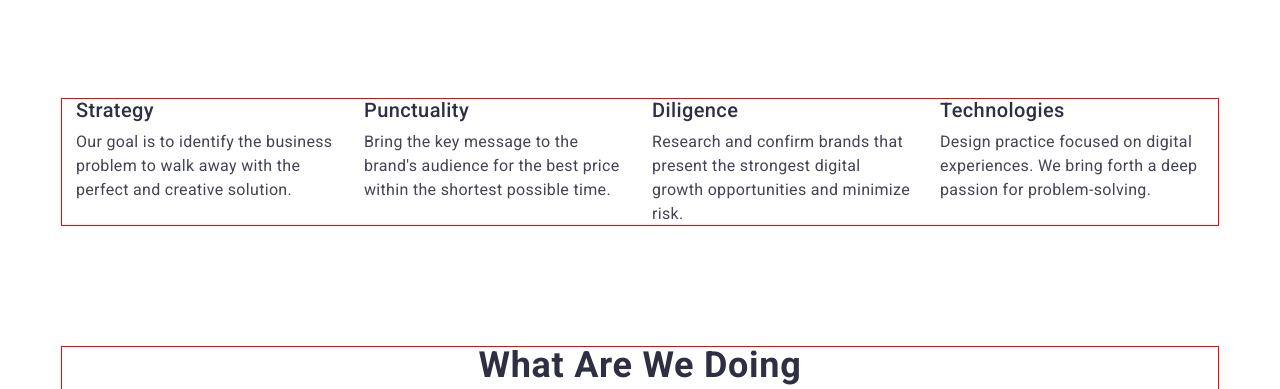
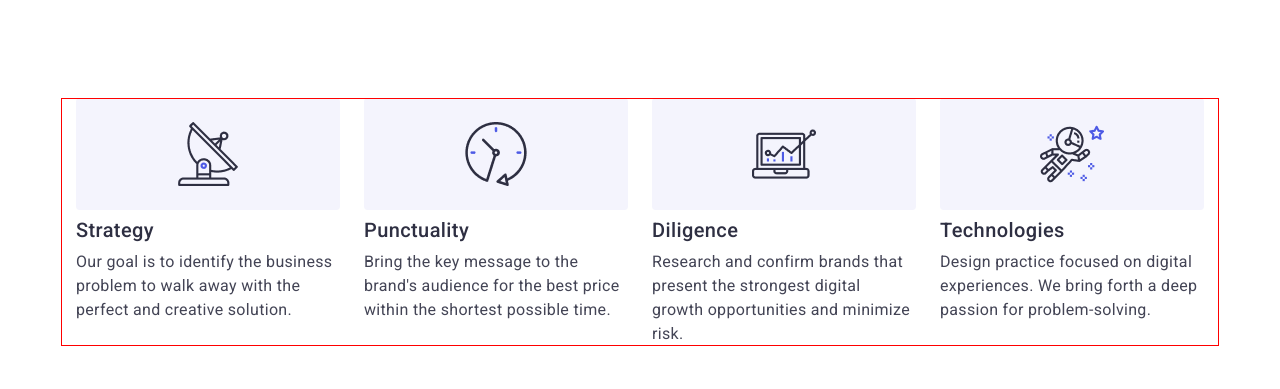
Before and after one commit to makssozykin/goit-markup-hw-04, a plain HTML site: page index.html in a window 1280 px wide. Shown: the part 695-1084 px from the top of the page. Drawn offline with nearby package versions, Linux system fonts and the light colour scheme.

Commit message:
Homework 4 start

```diff
--- a/css/style.css
+++ b/css/style.css
@@ -36,6 +36,7 @@ img {
 }
 .header {
   border-bottom: 1px solid #e7e9fc;
+  box-shadow: 0px 2px 1px rgba(46, 47, 66, 0.08), 0px 1px 1px rgba(46, 47, 66, 0.16), 0px 1px 6px rgba(46, 47, 66, 0.08);
 }
 .header-cont {
   display: flex;
@@ -111,7 +112,14 @@ img {
 }
 /* Section Hero */
 .hero {
+  /* max-width: 1440px;
+  margin-left: auto;
+  margin-right: auto; */
   background-color: var(--nav-item-color);
+  background-image: linear-gradient(to right, rgba(46, 47, 66, 0.7), rgba(46, 47, 66, 0.7)), url('../images/section-hero/people-office-1.png');
+  background-repeat: no-repeat;
+  background-size: cover;
+  background-position: center;
   padding: 188px 0;
   text-align: center;
 }
@@ -184,6 +192,38 @@ img {
   display: flex;
   gap: 24px;
 }
+.features-item::before {
+  display: block;
+  content: '';
+  height: 112px;
+  background-color: var(--pf-btn-color);
+  border-radius: 4px;
+  margin-bottom: 8px;
+}
+.icon-antenna::before {
+  background-image: url('../images/section-1/antenna-1.png');
+  background-repeat: no-repeat;
+  background-position: center;
+  background-size: 64px 64px;
+}
+.icon-clock::before {
+  background-image: url('../images/section-1/clock-1.png');
+  background-repeat: no-repeat;
+  background-position: center;
+  background-size: 64px 64px;
+}
+.icon-comp::before {
+  background-image: url('../images/section-1/comp-1.png');
+  background-repeat: no-repeat;
+  background-position: center;
+  background-size: 64px 64px;
+}
+.icon-astronaut::before {
+  background-image: url('../images/section-1/astronaut-1.png');
+  background-repeat: no-repeat;
+  background-position: center;
+  background-size: 64px 64px;
+}
 .features-item {
   width: calc((100% - 72px) / 4);
 }
@@ -211,6 +251,7 @@ img {
 .team-member {
   background-color: var(--background-color-one);
   border-radius: 0px 0px 4px 4px;
+  box-shadow: 0px 1px 6px rgba(46, 47, 66, 0.08), 0px 1px 1px rgba(46, 47, 66, 0.16), 0px 2px 1px rgba(46, 47, 66, 0.08);
   width: calc((100% - 72px) / 4);
 }
 .team-member-cont {
@@ -220,6 +261,18 @@ img {
 .team-member-cont > .title-height-three,
 .team-member-cont > .item-desc {
   text-align: center;
+}
+.team-member-cont>.item-desc {
+  margin-bottom: 8px;
+}
+.team-member-cont::after {
+  display:block;
+  content: '';
+  background-image: url('../images/icon/instagram.png'), url('../images/icon/twitter.png'), url('../images/icon/facebook.png'), url('../images/icon/linkendin.png');
+  height: 40px;
+  background-repeat: no-repeat;
+  background-size: 40px, 40px, 40px, 40px;
+  background-position: 0, 64px, 128px, 192px;
 }
 /* Footer */
 .footer {
--- a/index.html
+++ b/index.html
@@ -71,7 +71,7 @@
         <div class="container">
           <h2 class="title-height-two" hidden>We are strong in</h2>
           <ul class="features-list list">
-            <li class="features-item item">
+            <li class="features-item icon-antenna item">
               <h3 class="title-height-three">Strategy</h3>
               <p class="item-desc">
                 Our goal is to identify the business problem to walk away with
@@ -79,7 +79,7 @@
               </p>
             </li>
             <!-- Feature 2 -->
-            <li class="features-item item">
+            <li class="features-item icon-clock item">
               <h3 class="title-height-three">Punctuality</h3>
               <p class="item-desc">
                 Bring the key message to the brand's audience for the best price
@@ -87,7 +87,7 @@
               </p>
             </li>
             <!-- Feature 3 -->
-            <li class="features-item item">
+            <li class="features-item icon-comp item">
               <h3 class="title-height-three">Diligence</h3>
               <p class="item-desc">
                 Research and confirm brands that present the strongest digital
@@ -95,7 +95,7 @@
               </p>
             </li>
             <!-- Feature 4 -->
-            <li class="features-item item">
+            <li class="features-item icon-astronaut item">
               <h3 class="title-height-three">Technologies</h3>
               <p class="item-desc">
                 Design practice focused on digital experiences. We bring forth a
```
Also changed, not shown: images/icon/facebook.png (added), images/icon/instagram.png (added), images/icon/linkendin.png (added), images/icon/twitter.png (added), images/section-1/antenna-1.png (added), images/section-1/astronaut-1.png (added), images/section-1/clock-1.png (added), images/section-1/comp-1.png (added), images/section-hero/people-office-1.jpg (added), 1 other file.
